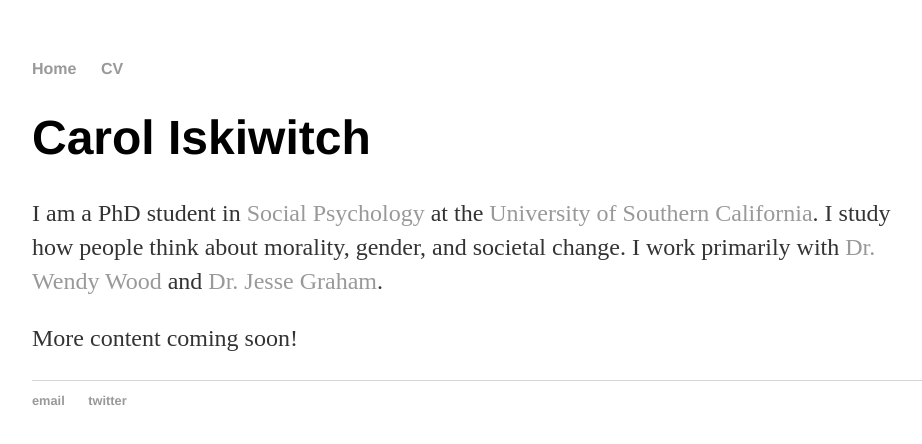
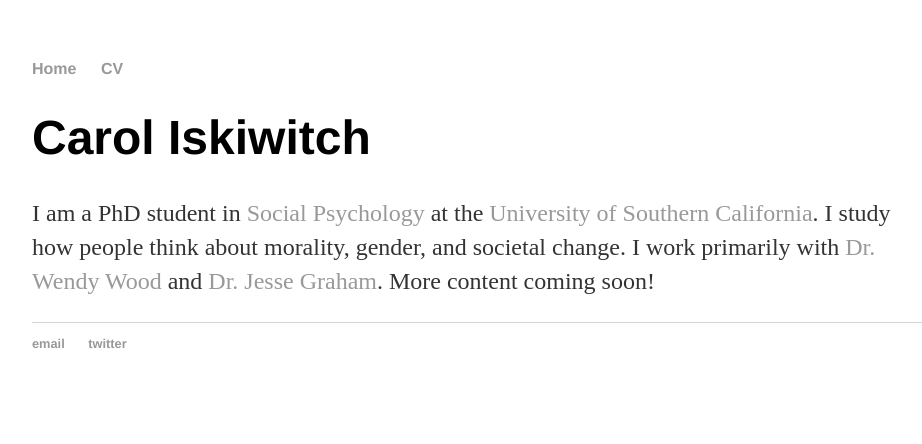
Before and after one commit to ciskiwitch/ciskiwitchB.github.io, a Jekyll site: the page built from index.html, in a window 1280 px wide. Shown: the top 444 px of the page, without its empty margins (160-1082 px from the left). Built offline with Jekyll 4.4.1, drawn with Linux system fonts in a browser that asks for light colours.

```diff
--- a/index.html
+++ b/index.html
@@ -5,7 +5,6 @@ title: Carol Iskiwitch
 <div class="blurb">
 	<h1>Carol Iskiwitch</h1>
  	<p> I am a PhD student in <a href="https://en.wikipedia.org/wiki/Social_psychology">Social Psychology</a> at the <a href="https://www.usc.edu/">University of Southern California</a>. I study how people think about morality, gender, and societal change. I work primarily with <a href="http://dornsife.usc.edu/wendy-wood/">Dr. Wendy Wood</a> and <a href="http://eccles.utah.edu/team/jesse-graham/">Dr. Jesse Graham</a>.
- 	</p>
-	<p> More content coming soon!
+ 	More content coming soon!
 	</p>
  </div><!-- /.blurb -->
```
